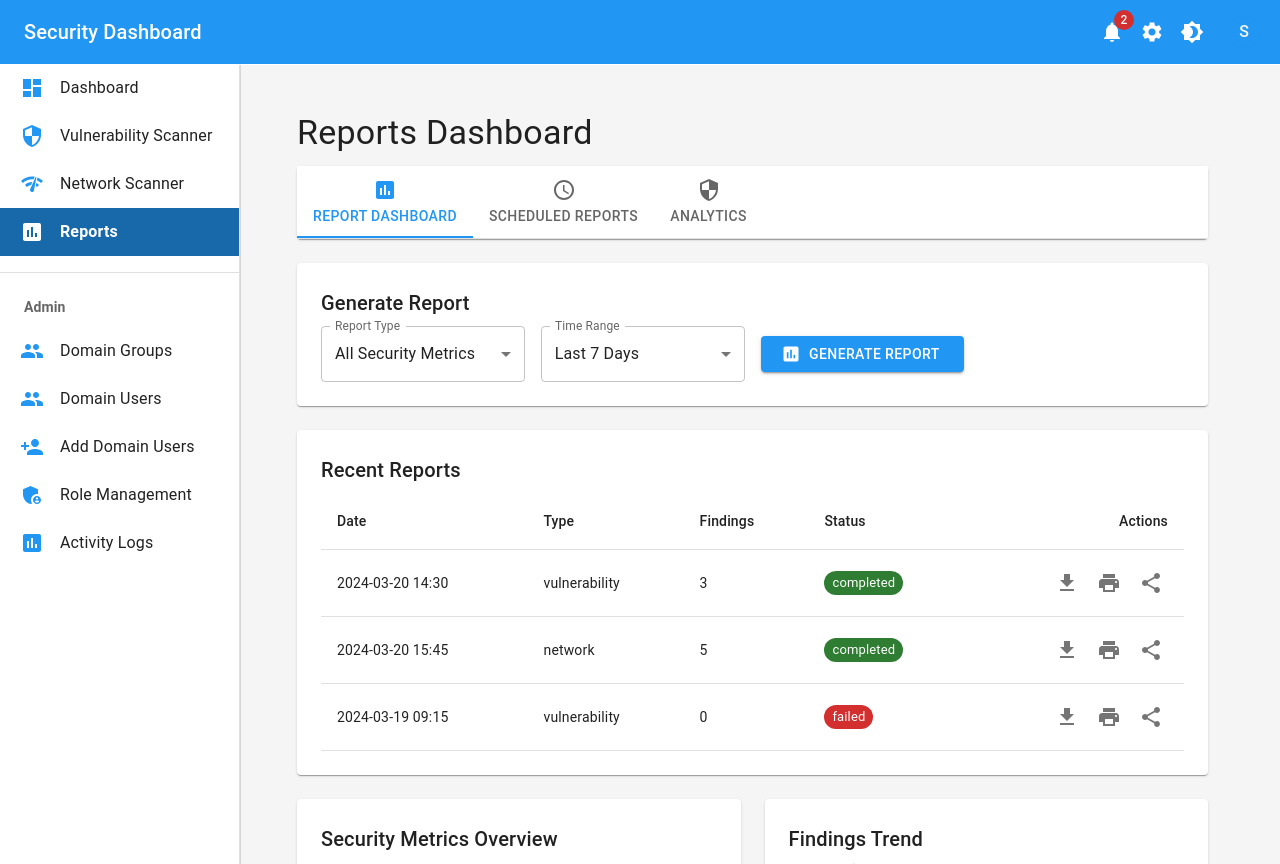
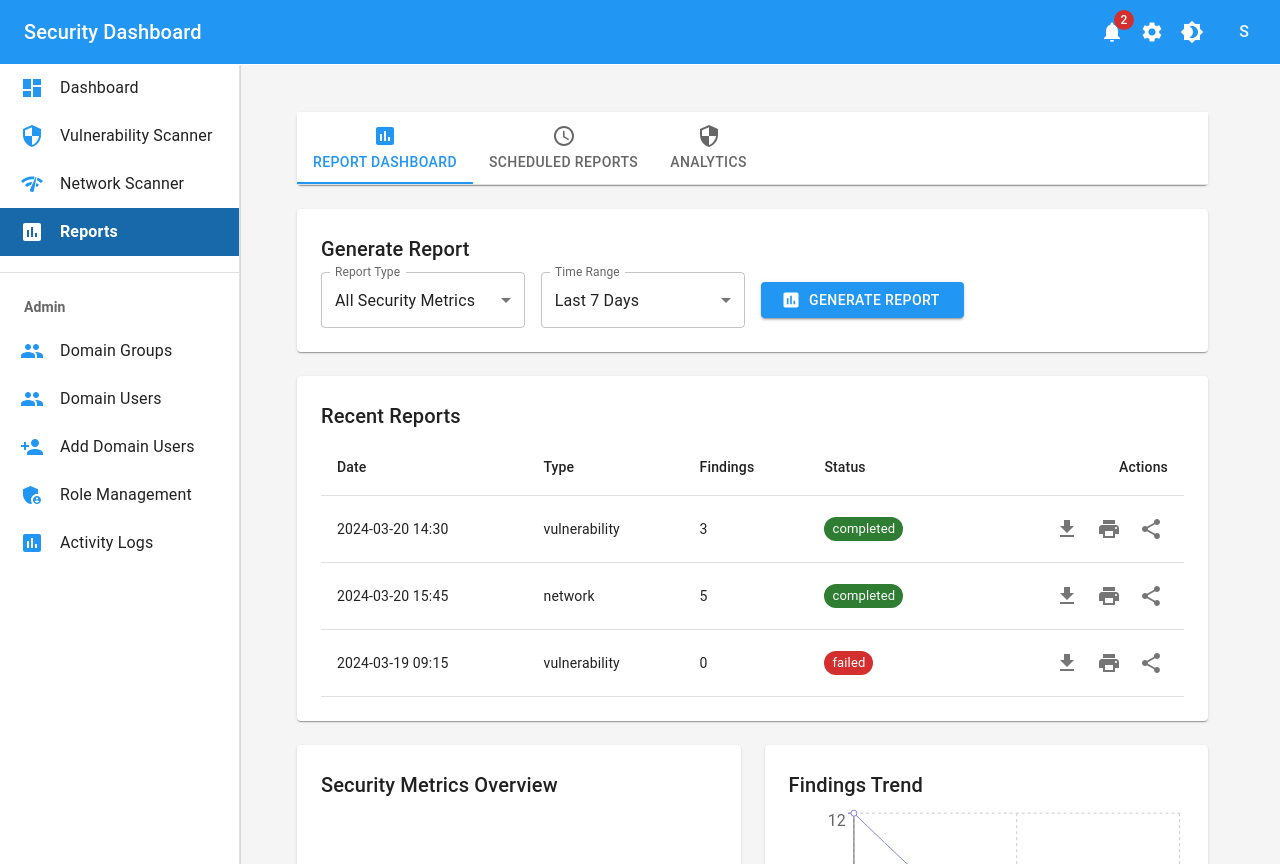
Before and after one commit to ilovemysocksmoree/ADscanner-, a React (Vite) app: page /reports in a window 1280 px wide. Built offline with nearby package versions, Linux system fonts and the light colour scheme; sample sign-in values are in the browser's storage.

Commit message:
Removed the header of the report generation.

```diff
--- a/src/pages/Reports.tsx
+++ b/src/pages/Reports.tsx
@@ -910,10 +910,6 @@ export default function Reports() {
         p: 3
       }}
     >
-      <Typography variant="h4" gutterBottom sx={{ color: 'text.primary' }}>
-        Reports Dashboard
-      </Typography>
-
       <Paper sx={{ mb: 3 }}>
         <Tabs
           value={currentTab}
```
